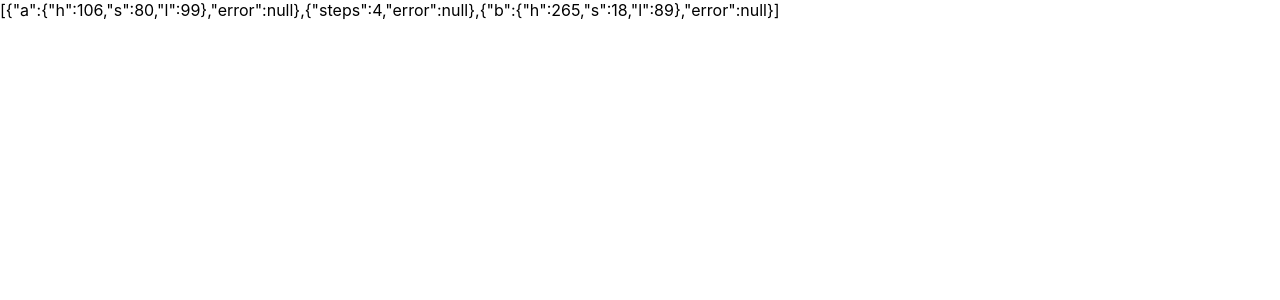
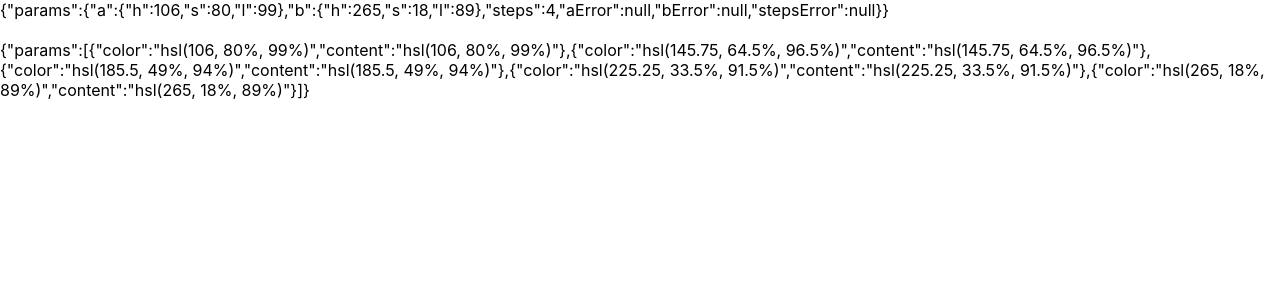
Before and after one commit to kevincjackson/paletteknife-web, a React (Create React App) app: page / in a window 1280 px wide. Shown: the top 300 px of the page. Built offline with nearby package versions, Linux system fonts and the light colour scheme.

Commit message:
Improves validation & adds color list.

```diff
--- a/src/App.js
+++ b/src/App.js
@@ -20,10 +20,15 @@ export default function App() {
 function ColorLayout(props) {
   const query = new URLSearchParams(useLocation().search);
   const args = getArgs(query); // { a, b, steps }
-  const validatedArgs = validate(args);
-  const colorContentList = [validatedArgs.a, validatedArgs.b]; //[a,b];
-  const colorLayout = <div style={{backgroundColor: "orange"}}>{JSON.stringify(args.a)}</div>;
-  return Debug(validatedArgs);
+  const validatedArgs = validate(args); // { a, b, steps, aError, bError, stepsError }
+  const colorContentList = getColorContentList(validatedArgs); // [{ hsl, content }]
+  // const colorLayout = <div style={{backgroundColor: "orange"}}>{JSON.stringify(args.a)}</div>; // [div]
+  return (
+    <div>
+      <Debug params={validatedArgs} /><br />
+      <Debug params={colorContentList} /><br />
+    </div>
+  )
 }
 
 // React-Router Query -> { a: Hsl?, b: Hsl?, steps: Int? }
@@ -36,33 +41,41 @@ function getArgs(query) {
 }
 
 // { a: Hsl, b: Hsl, steps: Int } ->
-// [{ a: Hsl, aError: String? }, { steps: Int, stepsError: String? }, { b: Hsl, bError: String? } ]
+// { a: Hsl, b: Hsl, steps: }
 function validate(args) {
-  var valArgs = [];
 
   const maybeA = Hsl.try_decode(args.a)
-  if (maybeA) {
-    valArgs.push({ a: maybeA, error: null });
-  } else {
-    valArgs.push({ a: args.a, error: "Ooops! Something's wrong with a."});
+  const maybeB = Hsl.try_decode(args.b)
+  const maybeSteps = parseInt(args.steps);
+
+  return {
+    a: maybeA ? maybeA : args.a,
+    b: maybeB ? maybeB : args.b,
+    steps: maybeSteps ? maybeSteps : args.steps,
+    aError: maybeA ? null : "Ooops! Something's wrong with a.",
+    bError: maybeB ? null : "Ooops! Something's wrong with b.",
+    stepsError: maybeSteps ? null : "Ooops! Something's wrong with steps"
   }
+}
 
-  const maybeSteps = parseInt(args.steps);
-  if (maybeSteps) {
-    valArgs.push({ steps: maybeSteps, error: null });
-  }
-  else {
-    valArgs.push({ steps: args.steps, error: "Ooops Something's wrong with steps." });
-  }
-
-  const maybeB = Hsl.try_decode(args.b)
-  if (maybeB) {
-    valArgs.push({ b: maybeB, error: null });
-  } else {
-    valArgs.push({ b: args.b, error: "Ooops! Something's wrong with b." });
-  }
-
-  return valArgs
+// { a: Hsl, b: Hsl, steps: Int?, aError: String?, bError: String?, stepsError: String } =>
+// [{ color: String, content: String }];
+function getColorContentList(valArgs) {
+    // Happy Path
+    if (valArgs.aError == null && valArgs.bError == null && valArgs.stepsError == null) {
+       return Stepper.stepO(valArgs.a, valArgs.b, valArgs.steps)
+                     .map(hsl => { return { color: Hsl.toCss(hsl), content: Hsl.toCss(hsl) }});
+    }
+    // Sad Path
+    else {
+      const a = valArgs.aError ? { color: "black", content: valArgs.aError } :
+                                 { color: Hsl.toCss(valArgs.a), content: Hsl.toCss(valArgs.a) };
+      const s = valArgs.stepsError ? { color: "black", content: valArgs.stepsError } :
+                                     { color: "grey", content: valArgs.steps.toString() };
+      const b = valArgs.bError ? { color: "black", content: valArgs.bError } :
+                                 { color: Hsl.toCss(valArgs.b), content: Hsl.toCss(valArgs.b) };
+      return [a,s,b];
+    }
 }
 
 function Debug(params) {
--- a/src/hsl.js
+++ b/src/hsl.js
@@ -30,7 +30,7 @@ function rand() {
 // Hsl -> Css
 // Ex) { h: 120, s: 50, l: 100 } -> hsl(120, 50, 100).
 function toCss(obj) {
-    return `hsl(${obj.h},${obj.s}%,${obj.l}%)`;
+    return `hsl(${obj.h}, ${obj.s}%, ${obj.l}%)`;
 }
 
 // String -> Hsl || Null
@@ -38,8 +38,8 @@ function try_decode(hslString) {
     if (hslString.includes("hsl:")) {
         const xs = hslString.split(":")[1]
                             .split(",")
-                            .map(x => parseFloat(x));
-        if (xs.length === 3) {
+                            .map(x => parseFloat(x))
+        if (xs.every(x => !isNaN(x)) && xs.length === 3) {
             return { h: xs[0], s: xs[1] , l: xs[2] };
         }
     }
```
